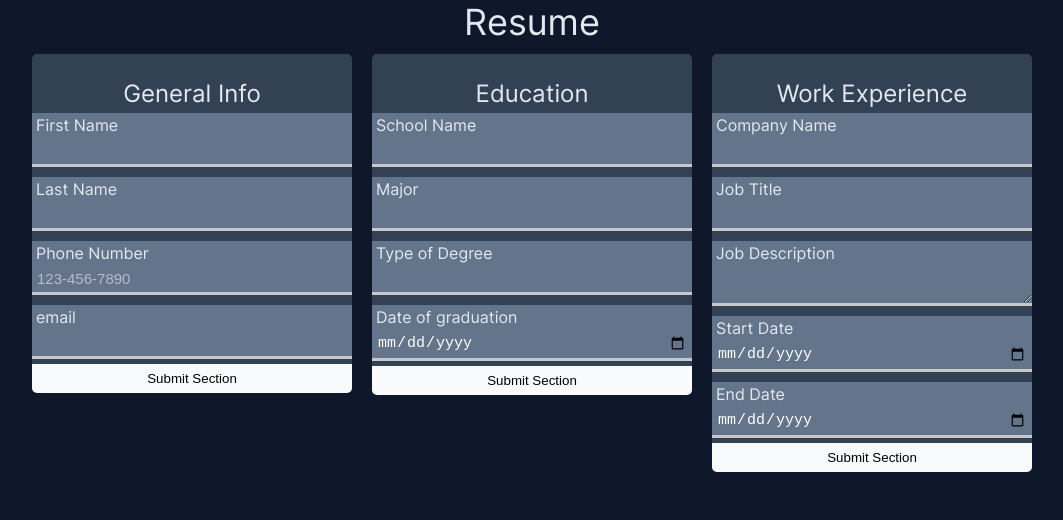
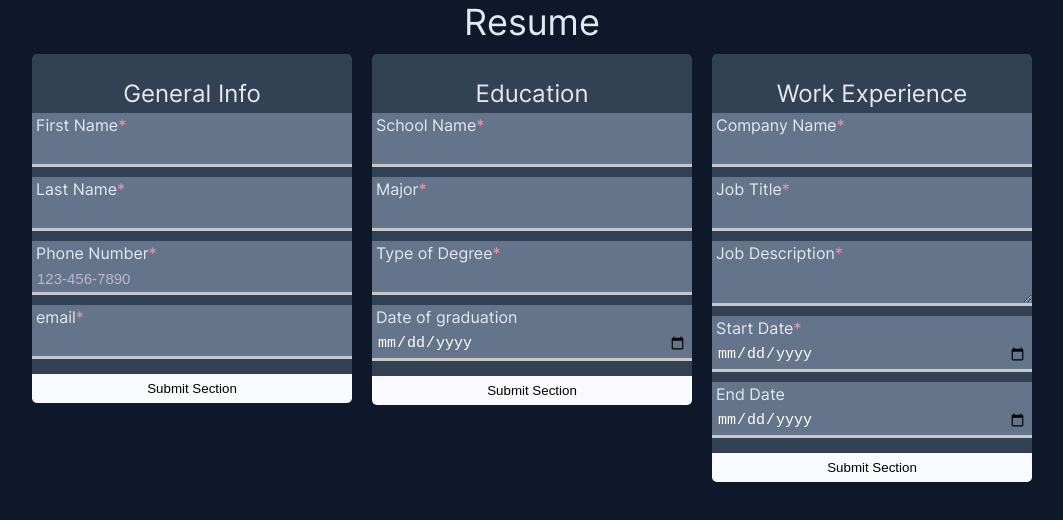
Before and after one commit to AlecBongard/cv-project, a React (Create React App) app: page / in a window 1280 px wide. Shown: the top 520 px of the page, without its empty margins (108-1171 px from the left). Built offline with nearby package versions, Linux system fonts and the light colour scheme.

Commit message:
Add required indicator and style error text

```diff
--- a/src/components/Field.js
+++ b/src/components/Field.js
@@ -34,9 +34,17 @@ class Field extends Component {
     }
 
     render(){
+        let labelClass;
+
+        if(this.props.isRequired){
+            labelClass = "field-label label-required";
+        }else{
+            labelClass = "field-label"
+        }
+
         return(
             <div className="input-wrap">
-                <label htmlFor={this.props.name} className="field-label">{this.props.labelText}</label>
+                <label htmlFor={this.props.name} className={labelClass}>{this.props.labelText}</label>
                 {this.makeField()}
             </div>
         )
--- a/src/styles/field.css
+++ b/src/styles/field.css
@@ -11,3 +11,8 @@
 .field-label{
     margin: 2px 4px;
 }
+
+.label-required:after{
+    content: "*";
+    color: rgb(255, 146, 146);
+}
--- a/src/styles/section.css
+++ b/src/styles/section.css
@@ -81,3 +81,9 @@ input{
 .edit-btn:hover{
     background-color: #c8d49f;
 }
+
+.error-text{
+    width: 100%;
+    margin: 5px 0px;
+    text-align: center;
+}
```
